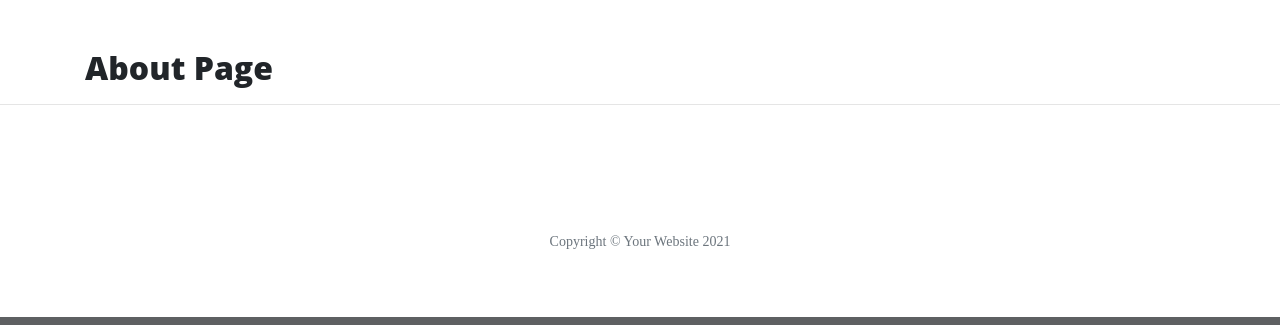
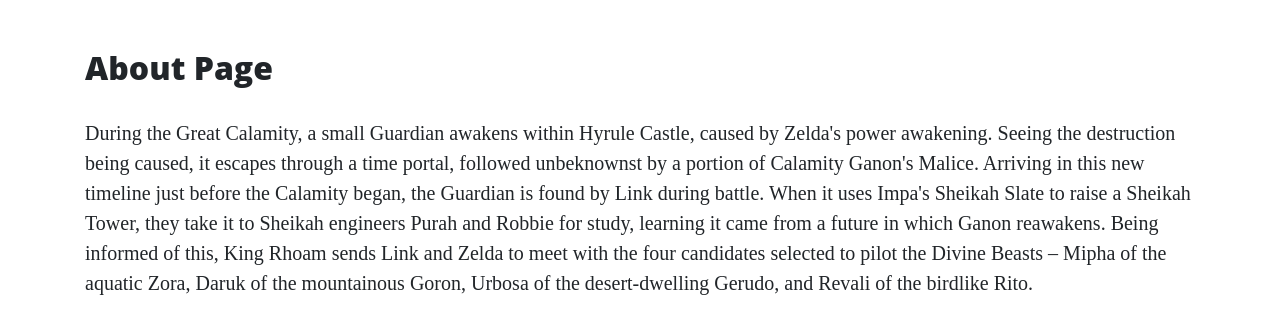
Before and after one commit to adam181189/newPython, a Flask app: page /about in a window 1280 px wide. Shown: the part 533-858 px from the top of the page. Run offline with Flask 2, Linux system fonts and the light colour scheme; some libraries are stand-ins or nearby versions.

Commit message:
updated about me page to include characters

```diff
--- /dev/null
+++ b/static/css/style.css
@@ -0,0 +1,3 @@
+.col-md-5 img {
+    width: 100%;
+}
--- a/templates/about.html
+++ b/templates/about.html
@@ -1,4 +1,53 @@
 {% extends "base.html" %}
 {% block content %}
     <h2>About Page</h2>
+    <p>
+        During the Great Calamity, a small Guardian awakens within Hyrule Castle, caused by Zelda's power awakening. Seeing the
+        destruction being caused, it escapes through a time portal, followed unbeknownst by a portion of Calamity Ganon's
+        Malice. Arriving in this new timeline just before the Calamity began, the Guardian is found by Link during battle. When
+        it uses Impa's Sheikah Slate to raise a Sheikah Tower, they take it to Sheikah engineers Purah and Robbie for study,
+        learning it came from a future in which Ganon reawakens. Being informed of this, King Rhoam sends Link and Zelda to meet
+        with the four candidates selected to pilot the Divine Beasts – Mipha of the aquatic Zora, Daruk of the mountainous
+        Goron, Urbosa of the desert-dwelling Gerudo, and Revali of the birdlike Rito.
+    </p>
+
+    <div class="row featurette">
+        <div class="col-md-7">
+            <h3>Link</h3>
+            <p>
+                A skilled swordsman serving the royal family of Hyrule. Born to a line of imperial guards, he is renowned for his
+                fighting skills and courage.
+            </p>
+        </div>
+        <div class="col-md-5">
+            <img src="https://d2skuhm0vrry40.cloudfront.net/2020/articles/2020-11-23-15-46/HW_Characters_13.jpg" alt="Link">
+        </div>
+    </div>
+
+    <div class="row featurette">
+        <div class="col-md-5">
+            <img src="https://d2skuhm0vrry40.cloudfront.net/2020/articles/2020-11-23-15-46/HW_Characters_11.jpg" alt="Zelda">
+        </div>
+        <div class="col-md-7">
+            <h3>Zelda</h3>
+            <p>
+                The Princess of Hyrule, in whose veins flows the blood of the goddess. She is devoted to researching ancient technology
+                and awakening her sacred power.
+            </p>
+        </div>
+    </div>
+
+    <div class="row featurette">
+
+        <div class="col-md-7">
+            <h3>Impa</h3>
+            <p>
+                The adviser to Hyrule's royal family and a revered member of the sheikah tribe. She is dedicated to her work and known
+                for being steadfast and diligent. She can be distractible at times.
+            </p>
+        </div>
+        <div class="col-md-5">
+            <img src="https://d2skuhm0vrry40.cloudfront.net/2020/articles/2020-11-23-15-46/HW_Characters_12.jpg" alt="Impa">
+        </div>
+    </div>
 {% endblock %}
--- a/templates/base.html
+++ b/templates/base.html
@@ -4,8 +4,9 @@
     <meta charset="UTF-8">
     <meta name="viewport" content="width=device-width, initial-scale=1.0">
     <meta http-equiv="X-UA-compatible" content="ie=edge">
-    <link rel="stylesheet" href="{{ url_for('static', filename='vendor/bootstrap/css/bootstrap.min.css')}}">
-    <link rel="stylesheet" href="{{ url_for('static', filename='css/clean-blog.min.css')}}">
+    <link rel="stylesheet" href="{{ url_for('static', filename='vendor/bootstrap/css/bootstrap.min.css')}}" type="text/css">
+    <link rel="stylesheet" href="{{ url_for('static', filename='css/clean-blog.min.css')}}" type="text/css">
+    <link rel="stylesheet" href="{{ url_for('static', filename='css/style.css')}}" type="text/css">
     <title>Hello Flask</title>
 </head>
 <body>
```
